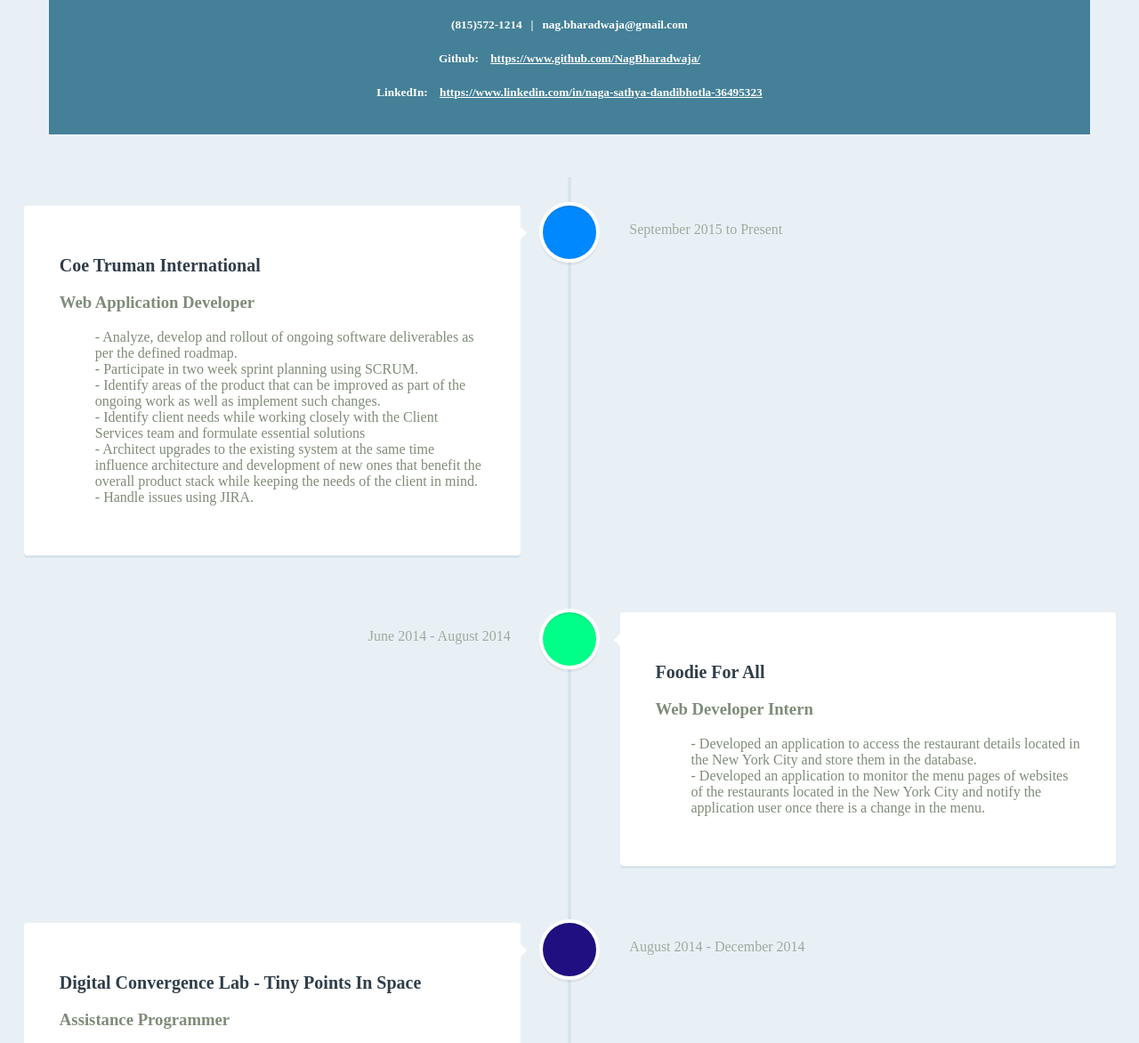
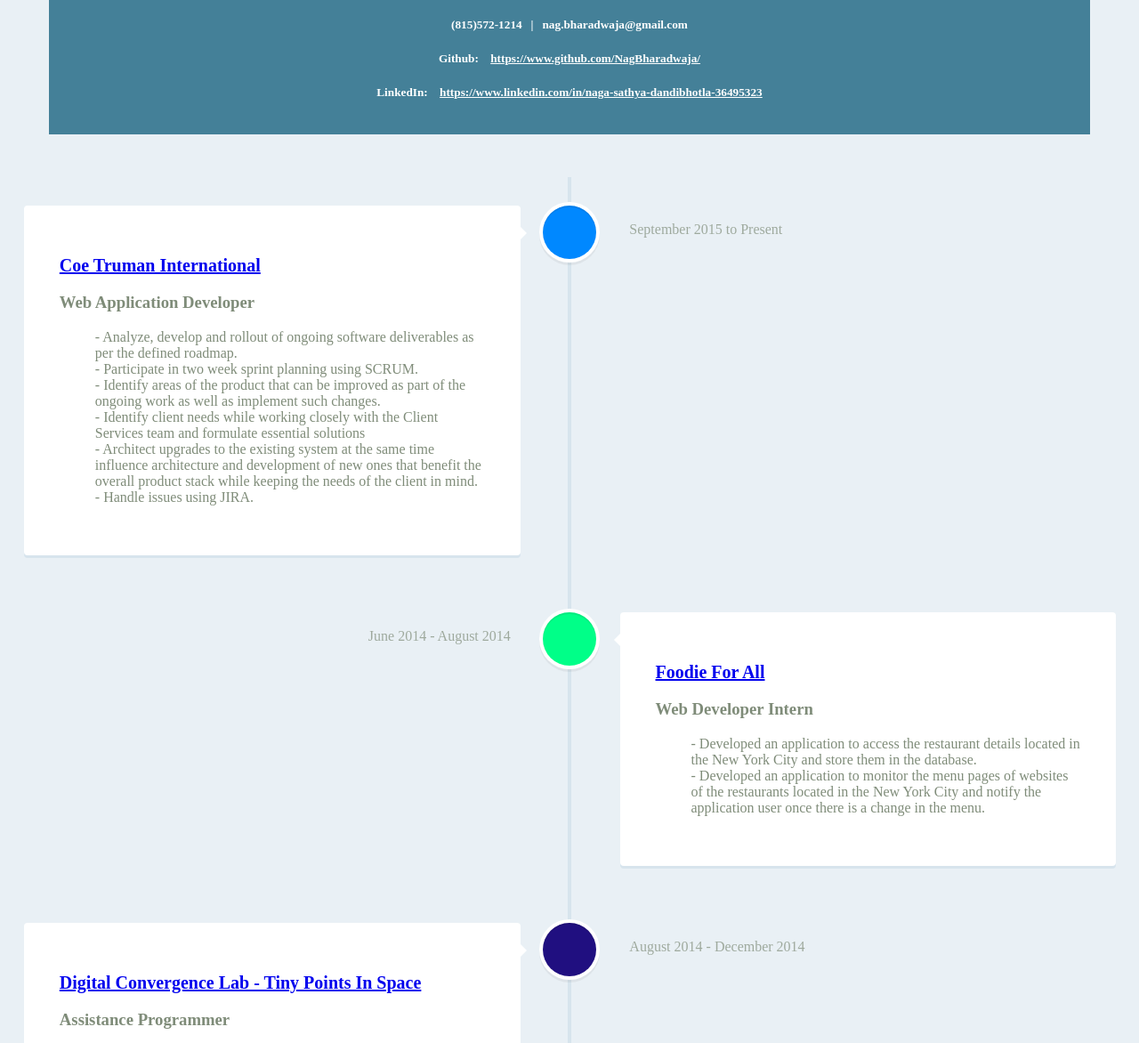
Before and after one commit to NagBharadwaja/Profile, a plain HTML site: page index.html in a window 1280 px wide. Shown: the part 128-1300 px from the top of the page at 89% size. Drawn offline with nearby package versions, Linux system fonts and the light colour scheme; a web font is replaced by a local one.

Commit message:
Update index.html

```diff
--- a/index.html
+++ b/index.html
@@ -25,7 +25,7 @@
 
 				</div>
 				<div class="work-content">
-					<h2>Coe Truman International</h2>
+					<h2><a href="http://www.ctimeetingtech.com/">Coe Truman International</a></h2>
 					<h3> Web Application Developer</h3>
 							<ul class="duties">
 								<li>- Analyze, develop and rollout of ongoing software deliverables as per the defined roadmap.</li>
@@ -43,7 +43,7 @@
 					<!--<img src = "bubble.svg" alt="Picture"/>-->
 				</div>
 				<div class="work-content">
-					<h2>Foodie For All</h2>
+					<h2><a href="http://www.foodieforall.com/">Foodie For All</a></h2>
 					<h3>Web Developer Intern</h3>
 							<ul class="duties">
 								<li>- Developed an application to access the restaurant details located in the New York City and store them in the database.</li>
@@ -57,7 +57,7 @@
 					<!--<img src = "bubble.svg" alt="Picture"/>-->
 				</div>
 				<div class="work-content">
-					<h2>Digital Convergence Lab - Tiny Points In Space </h2>
+					<h2><a href="http://dcl.niu.edu/index.php/experiential-learning/157-oculus-rift">Digital Convergence Lab - Tiny Points In Space</a></h2>
 					<h3>Assistance Programmer </h3>
 					<h3>Project: <a href="https://github.com/niudcl/tiny-points-in-space">Tiny Points In Space</a></h3>
 							<ul class="duties">
```
